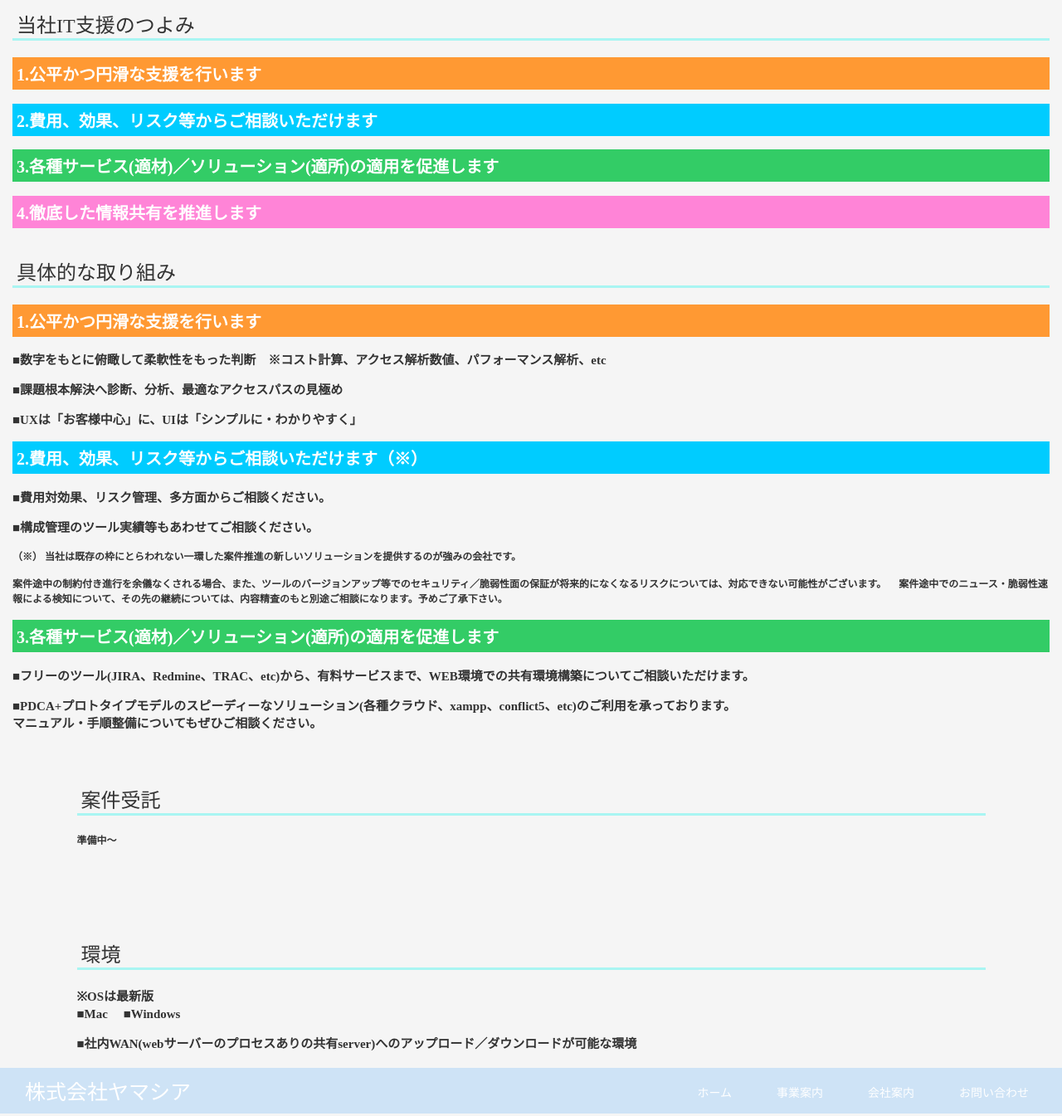
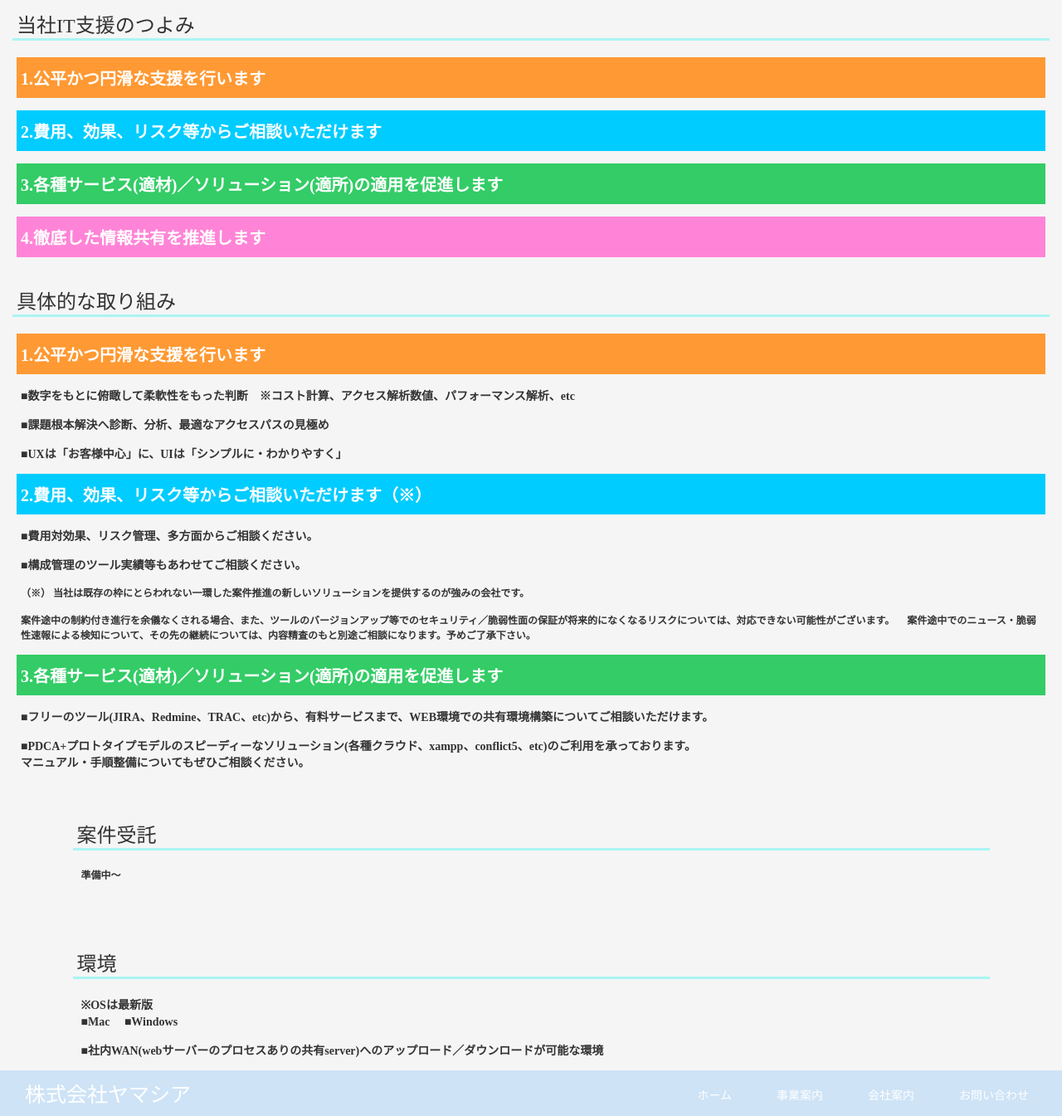
Before and after one commit to yamashia/yamashia, a PHP site: page /BuisinessInfo/BuisinessInfo.php in a window 1280 px wide. Shown: the part 73-1418 px from the top of the page at 83% size. Run offline with PHP 8.4, Linux system fonts and the light colour scheme; some libraries are stand-ins or nearby versions.

Commit message:
Add files via upload

```diff
--- a/yamashia.co.jp/BuisinessInfo/BuisinessInfo.php
+++ b/yamashia.co.jp/BuisinessInfo/BuisinessInfo.php
@@ -82,28 +82,28 @@
       <div class="top-main">
         <div class="main">
           <p>当社IT支援のつよみ</p>
-          <h2 class="a1">1.公平かつ円滑な支援を行います</h2>
-          <h2 class="a2">2.費用、効果、リスク等からご相談いただけます</h2>
-          <h2 class="a3">3.各種サービス(適材)／ソリューション(適所)の適用を促進します</h2>
-          <h2 class="a4">4.徹底した情報共有を推進します</h4>
+          <a href="#link" class="a1">1.公平かつ円滑な支援を行います</a>
+          <a href="#link2" class="a2">2.費用、効果、リスク等からご相談いただけます</a>
+          <a href="#link3" class="a3">3.各種サービス(適材)／ソリューション(適所)の適用を促進します</a>
+          <a class="a4">4.徹底した情報共有を推進します</a>
         </div>
-       <div class="one-main">
+       <div name="link" class="one-main">
          <p>具体的な取り組み</p>
-         <h2 class="a1">1.公平かつ円滑な支援を行います</h2>
+         <a class="a1">1.公平かつ円滑な支援を行います</a>
          <h3>■数字をもとに俯瞰して柔軟性をもった判断　※コスト計算、アクセス解析数値、パフォーマンス解析、etc</h3>
          <h3>■課題根本解決へ診断、分析、最適なアクセスパスの見極め</h3>
          <h3>■UXは「お客様中心」に、UIは「シンプルに・わかりやすく」</h3>
        </div>
-       <div class="two-main">
-         <h2 class="a2">2.費用、効果、リスク等からご相談いただけます（※）</h2>
+       <div name="link2" class="two-main">
+         <a class="a2">2.費用、効果、リスク等からご相談いただけます（※）</a>
          <h3>■費用対効果、リスク管理、多方面からご相談ください。</h3>
          <h3>■構成管理のツール実績等もあわせてご相談ください。</h4>
          <h4> （※） 当社は既存の枠にとらわれない一環した案件推進の新しいソリューションを提供するのが強みの会社です。 </h3>
          <h4>案件途中の制約付き進行を余儀なくされる場合、また、ツールのバージョンアップ等でのセキュリティ／脆弱性面の保証が将来的になくなるリスクについては、対応できない可能性がございます。
            　案件途中でのニュース・脆弱性速報による検知について、その先の継続については、内容精査のもと別途ご相談になります。予めご了承下さい。</h4>
        </div>
-       <div class="three-main">
-         <h2 class="a3">3.各種サービス(適材)／ソリューション(適所)の適用を促進します</h2>
+       <div name="link3" class="three-main">
+         <a class="a3">3.各種サービス(適材)／ソリューション(適所)の適用を促進します</a>
          <h3>■フリーのツール(JIRA、Redmine、TRAC、etc)から、有料サービスまで、WEB環境での共有環境構築についてご相談いただけます。</h3>
          <h3>■PDCA+プロトタイプモデルのスピーディーなソリューション(各種クラウド、xampp、conflict5、etc)のご利用を承っております。　<br>マニュアル・手順整備についてもぜひご相談ください。</h3>
        </div>
--- a/yamashia.co.jp/css/stylesheet.css
+++ b/yamashia.co.jp/css/stylesheet.css
@@ -90,7 +90,7 @@ header {
     -moz-transition: top 0.65s ease-in;
 }
 #top-head.fixed .logo {
-bottom: 15px;
+    bottom: 15px;
 }
 
 #top-head.fixed #global-nav ul li a {
@@ -144,6 +144,7 @@ nav ul li a {
 
 nav ul li a:hover {
   text-decoration: underline;
+  transition-duration: 0.5s;
   color: #0174DF;
 }
 
@@ -172,6 +173,7 @@ footer {
 .footer-logo a:hover {
   text-shadow: #A9F5F2 0px 0px 20px;
   color: #0174DF;
+  transition-duration: 0.5s;
 }
 
 .footer-list ul {
@@ -326,10 +328,10 @@ footer {
 }
 
 /*ーーーーーーーーーーーBuisinessInfo.phpーーーーーーーーーーー*/
-h2.a1 {background: #FF9933;}
-h2.a2 {background: #00CCFF;}
-h2.a3 {background: #33CC66;}
-h2.a4 {background: #FF84D7;}
+a.a1 {background-color: #FF9933;}
+a.a2 {background-color: #00CCFF;}
+a.a3 {background-color: #33CC66;}
+a.a4 {background-color: #FF84D7;}
 
 .top-main {
   width: 100%;
@@ -349,47 +351,54 @@ h2.a4 {background: #FF84D7;}
   border-bottom: 3px solid #A9F5F2;
   }
 
-.top-main h2 {
+.top-main a {
   font-size: 20px;
   font-weight: bold;
   display: block;
-  padding: 5px 5px;
+  margin: 15px 5px;
+  padding: 10px 5px;
+  text-align: left;
   color: #fff;
-  text-align: left;
 }
 
 .top-main h3 {
-  font-size: 15px;
+  font-size: 14px;
+  margin: 15px 10px;
+
 }
 
 .top-main h4 {
   font-size:12px;
+  margin: 15px 10px;
 }
 
 .one-main {
-
+margin-top: 20px 5px;
 }
 
 .two-main {
-
+margin-top: 20px 5px;
 }
 
 .three-main {
-
+margin-top: 20px 5px;
 }
 
 .Entrusted {
   width: 90%;
   margin: 10px auto;
-  padding: 15px;
+  padding: 10px;
   background-color: #F5F5F5;
   color: #333;
 }
 
 .environment {
   width: 90%;
-  margin: 30px auto;
-  padding: 15px;
+  margin-top: 10px;
+  margin-bottom: 30px;
+  margin-left: auto;
+  margin-right: auto;
+  padding: 10px;
   background-color: #F5F5F5;
   color: #333;
 }
@@ -535,19 +544,19 @@ table {
 
 .contact-wrapper h4 {
   font-size: 18px;
+  padding: 0 5px;
 }
 
 .mail-contact {
-padding-left: 10px;
+  padding: 5px 5px;
 }
 
-
 .line-contact {
-padding-left: 10px;
+  padding: 5px 5px;
 }
 
 .contact {
-padding-left: 10px;
+  padding: 5px 5px;
 }
 
 form {
@@ -560,8 +569,12 @@ form {
 
 .contact-form {
   width: 95%;
-  margin: 60px auto;
-  padding: 50px;
+  margin-top: 30px;
+  margin-bottom: 60px;
+  margin-left: auto;
+  margin-right: auto;
+  padding-top: 20px;
+  padding-bottom: 50px;
   background-color: #F5F5F5;
   border: solid 1px black;
   color: #333;
```
Also changed, not shown: yamashia.co.jp/images/会社理念.png (added), yamashia.co.jp/images/支援.png (added).
